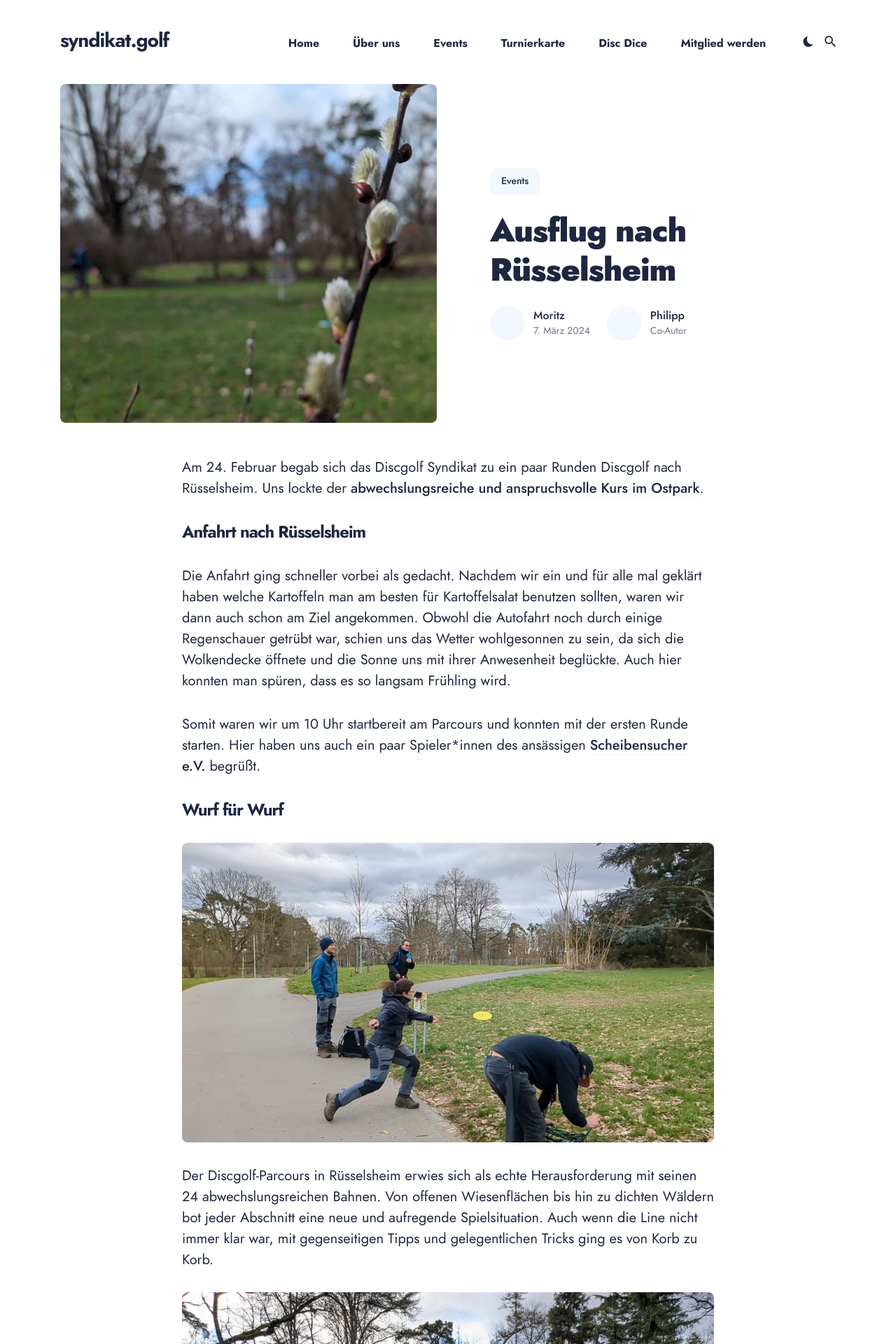
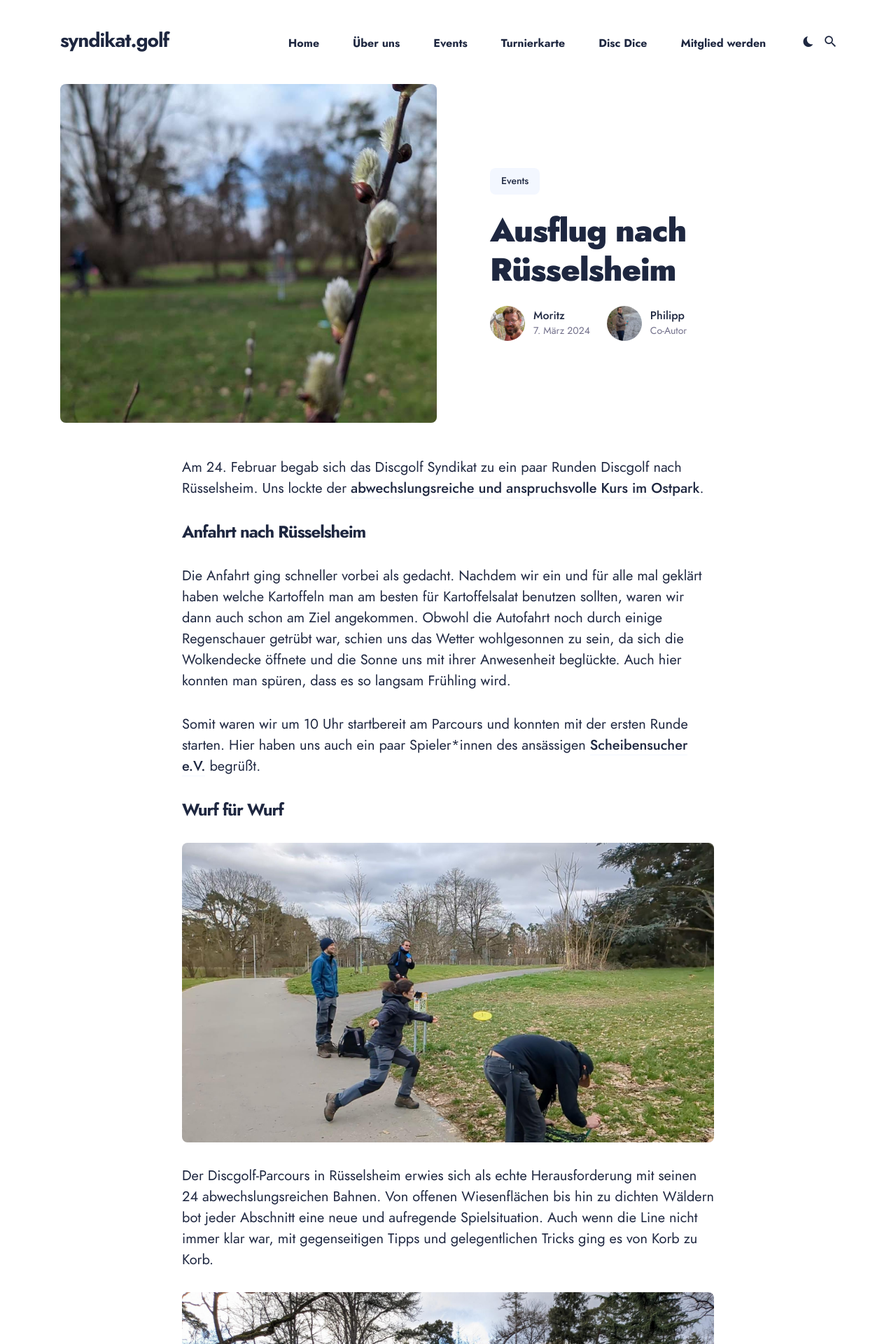
Before and after one commit to maxgreive/syndikat-web, a Jekyll site: the page built from _posts/2024-03-07-disc-golf-ruesselsheim-trip.md, in a window 1280 px wide. Shown: the top 1920 px of the page at 70% size. Built offline with Jekyll 4.4.1, drawn with Linux system fonts in a browser that asks for light colours; some web fonts are replaced.

Commit message:
added author pics

```diff
--- a/_data/authors.yml
+++ b/_data/authors.yml
@@ -5,7 +5,8 @@ max:
 
 philipp:
   name: Philipp
-  # image: /assets/images/authors/philipp_essence.jpeg
+  image: /assets/images/authors/philipp_essence.jpeg
 
 moritz:
   name: Moritz
+  image: /assets/images/authors/moritz.jpg
```
Also changed, not shown: assets/images/authors/moritz.jpg (added), assets/images/authors/philipp_essence.jpeg (added).
